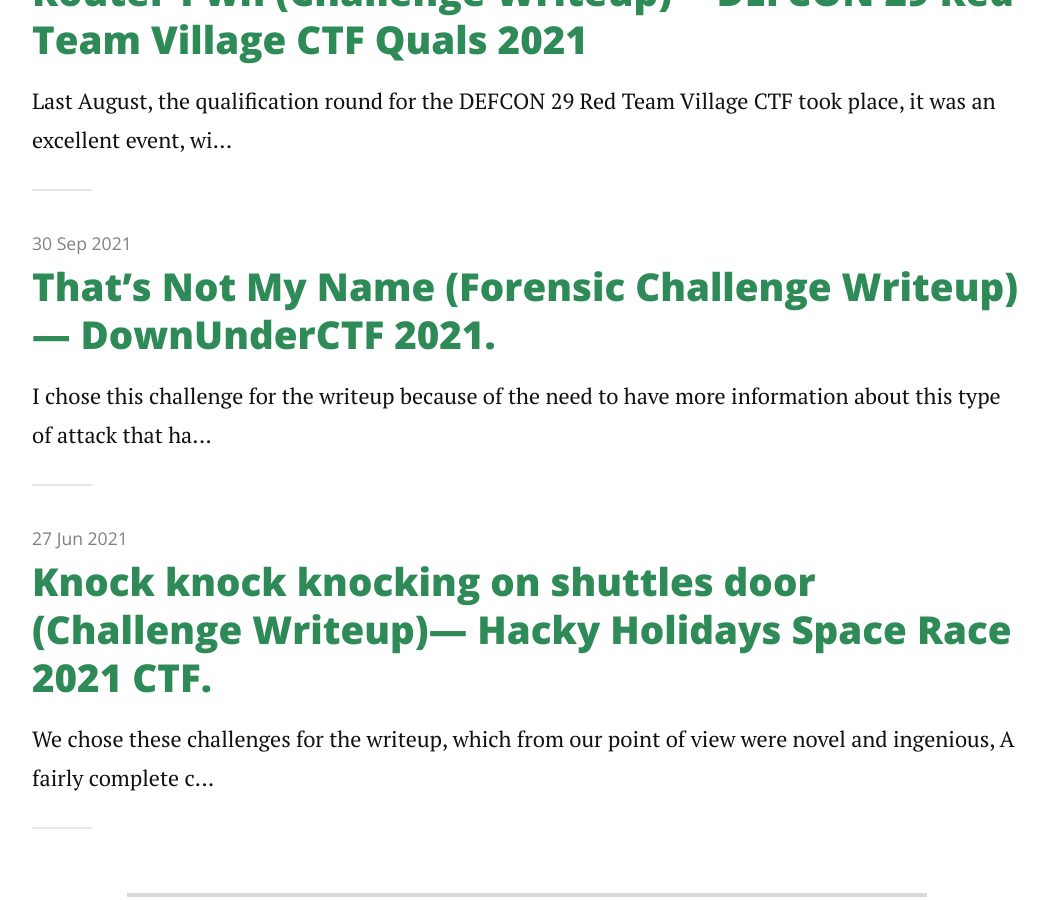
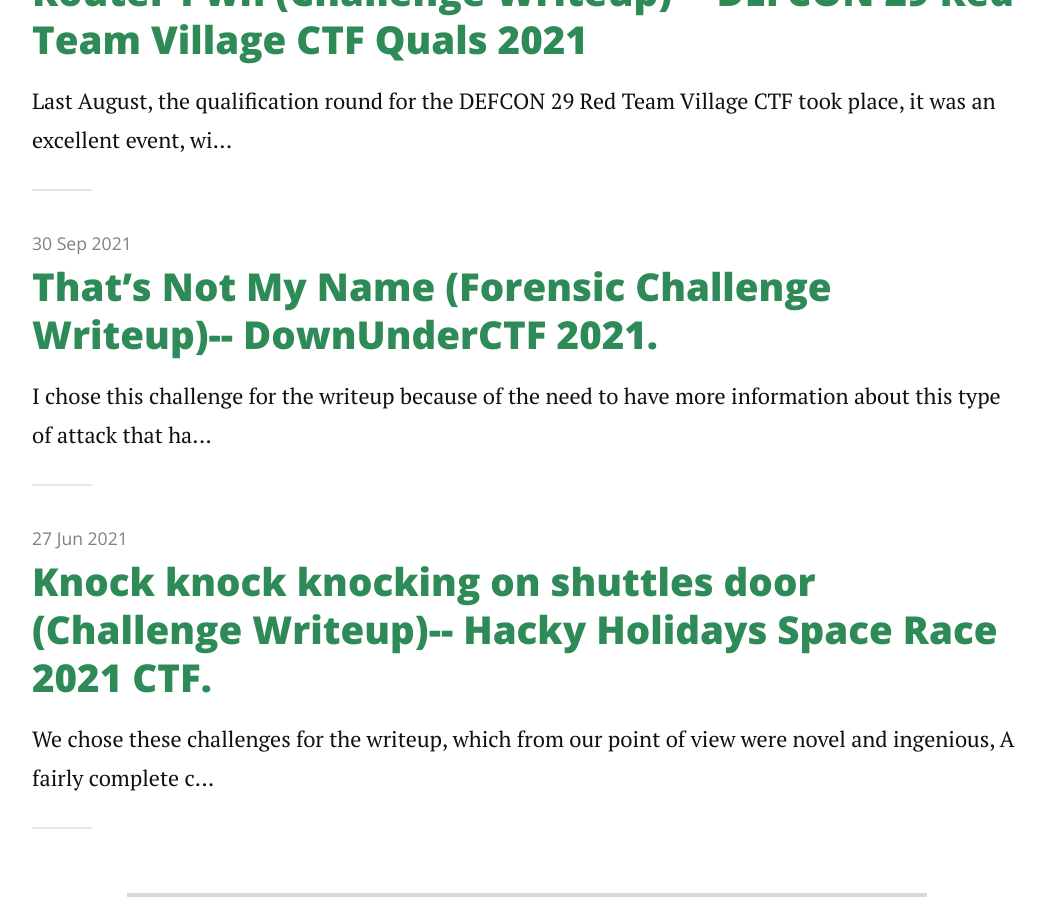
Before and after one commit to leonuz/leonuz.github.io, a Jekyll site: the page built from articles.md, in a window 1280 px wide and 900 px high, scrolled down 1978 px. Shown: the whole window, without its empty margins (113-1161 px from the left). Built offline with Jekyll 4.4.1, drawn with Linux system fonts in a browser that asks for light colours; nearby versions of some CDN libraries.

Commit message:
fix some typo

```diff
--- a/_posts/2021-06-27-knock-knock-knocking.markdown
+++ b/_posts/2021-06-27-knock-knock-knocking.markdown
@@ -1,6 +1,6 @@
 ---
 layout: post
-title:  Knock knock knocking on shuttles door (Challenge Writeup)— Hacky Holidays Space Race 2021 CTF.
+title:  Knock knock knocking on shuttles door (Challenge Writeup)-- Hacky Holidays Space Race 2021 CTF.
 date:   2021-06-27
 image: deloite1.png
 ---
--- a/_posts/2021-09-30-Thats-not-my-name.markdown
+++ b/_posts/2021-09-30-Thats-not-my-name.markdown
@@ -1,6 +1,6 @@
 ---
 layout: post
-title:  "That’s Not My Name (Forensic Challenge Writeup) — DownUnderCTF 2021."
+title:  "That’s Not My Name (Forensic Challenge Writeup)-- DownUnderCTF 2021."
 date:   2021-09-30
 image: downunder.png
 ---
```
